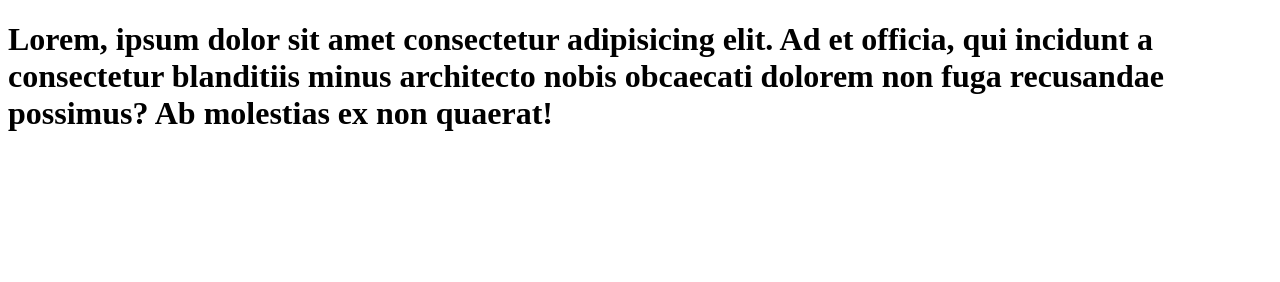
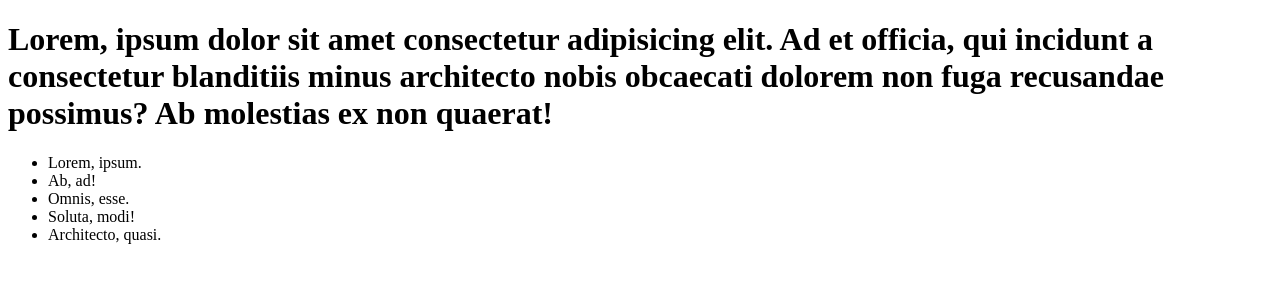
Before and after one commit to lolaabitova/proekt, a plain HTML site: page index.html in a window 1280 px wide. Drawn offline with Linux system fonts and the light colour scheme.

Commit message:
added a list

```diff
--- a/index.html
+++ b/index.html
@@ -10,5 +10,14 @@
   <div>
     <h1>Lorem, ipsum dolor sit amet consectetur adipisicing elit. Ad et officia, qui incidunt a consectetur blanditiis minus architecto nobis obcaecati dolorem non fuga recusandae possimus? Ab molestias ex non quaerat!</h1>
   </div>
+  <div>
+    <ul>
+      <li>Lorem, ipsum.</li>
+      <li>Ab, ad!</li>
+      <li>Omnis, esse.</li>
+      <li>Soluta, modi!</li>
+      <li>Architecto, quasi.</li>
+    </ul>
+  </div>
 </body>
 </html>
--- a/style.css
+++ b/style.css
@@ -4,3 +4,6 @@
 body{
   padding: 0;
 }
+ul{
+  color: blue;
+}
```
